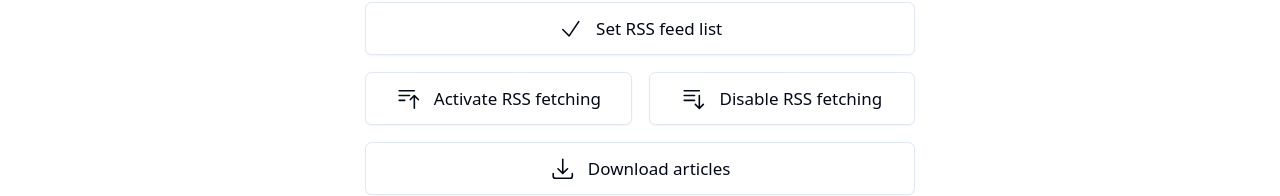
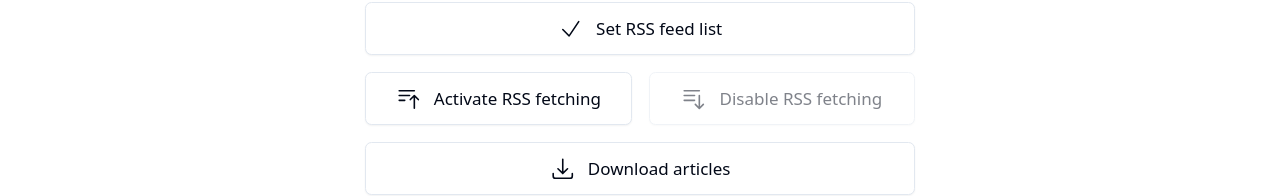
Before and after one commit to uh-dcm/news-article-collection-container, a React (Vite) app in the folder client/: page / in a window 1280 px wide. Shown: the part 443-639 px from the top of the page. Built offline with nearby package versions, Linux system fonts and the light colour scheme; no server answers.

Commit message:
feat(ui): rss-fetch deactivate, change visibility
Issue: #14

```diff
--- a/client/src/App.tsx
+++ b/client/src/App.tsx
@@ -231,6 +231,7 @@ export default function App() {
               variant="outline"
               className="p-6 text-base"
               onClick={handleFetchStop}
+              disabled={!isFetching}
             >
               <div className="flex justify-center">
                 <BarsArrowDownIcon className="mr-3 size-6"></BarsArrowDownIcon>
```
